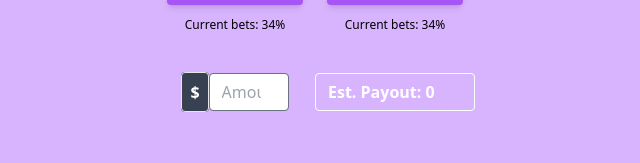
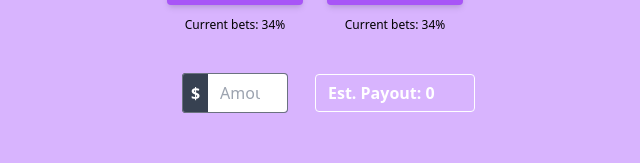
Before and after one commit to alexaylwin/baby-bets, a React (Create React App) app: page / in a window 1280 px wide. Shown: the part 127-290 px from the top of the page, without its empty margins (325-965 px from the left). Built offline with nearby package versions, Linux system fonts and the light colour scheme; no server answers.

Commit message:
bootstap style input

```diff
--- a/src/components/bet-tile.tsx
+++ b/src/components/bet-tile.tsx
@@ -56,18 +56,21 @@ export const BetTile = (props: {
       <div className="grid grid-cols-2 w-full">{betOptions}</div>
 
       <div className="grid grid-cols-2 place-items-center w-full mt-10 ">
-        <div>
-          <label htmlFor="amount" className="inline
-          px-2 py-2 border border-solid border-gay-500 bg-gray-700 rounded font-bold text-white">$</label>
+        <div className=" rounded">
+          <label htmlFor="amount" className="inline leading-normal
+          px-2 py-2 0 bg-gray-700
+          border border-solid border-gray-500 border-r-0
+          rounded rounded-r-none
+          font-bold text-white">$</label>
           <input
             id="amount"
             type="number"
             className="form-control
-            w-20
+            w-20 h-10
             px-3 py-1.5
             text-base
-            rounded
-            border border-solid border-gray-500
+            border border-solid border-gray-500 border-l-0
+            rounded rounded-l-none
             m-0
             transition
             ease-in-out
@@ -77,7 +80,7 @@ export const BetTile = (props: {
                             props.onChangeAmount(Number.parseInt(e.target.value));
                             setSelectedAmount(parseInt(e.target.value));
                           }}></input>
-          </div>
+        </div>
         <span className="w-40 mp-10
         border border-solid border-white rounded px-3 py-1.5 text-white font-bold">
           Est. Payout: {calcEstimatedPayout(selectedAmount,  options[selectedOption]?.name, props.pool)}
```
